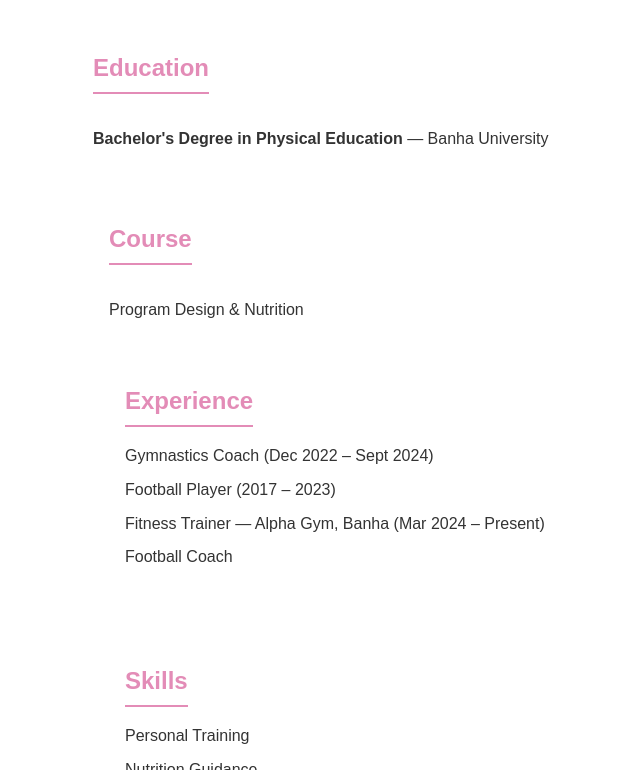
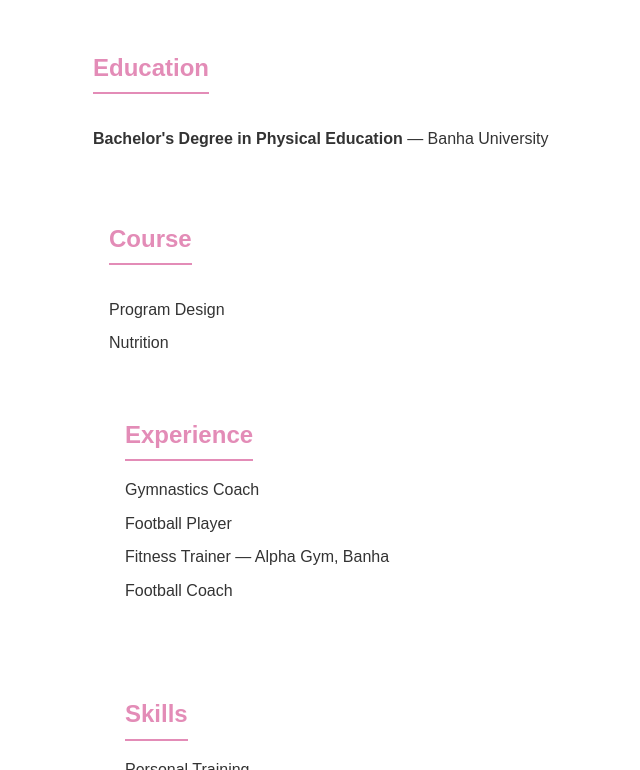
Before and after one commit to mo0835344-a11y/Cap-Mariam-Osman, a plain HTML site: page index.html in a window 1280 px wide. Shown: the part 577-1347 px from the top of the page, without its empty margins (97-737 px from the left). Drawn offline with Linux system fonts and the light colour scheme.

Commit message:
Update index.html

```diff
--- a/index.html
+++ b/index.html
@@ -107,15 +107,16 @@
       <li><strong>Bachelor's Degree in Physical Education</strong>  — Banha University</li>
     </ul>
 <section>
-    <h2>Course</h2>
+<h2>Course</h2>
     <ul>
-      <li><strong></strong> Program Design & Nutrition</li>
+      <li><strong></strong> Program Design</li>
+       <li>Nutrition</li>
   <section>
     <h2>Experience</h2>
     <ul>
-      <li>Gymnastics Coach (Dec 2022 – Sept 2024)</li>
-      <li>Football Player (2017 – 2023)</li>
-      <li>Fitness Trainer — Alpha Gym, Banha (Mar 2024 – Present)</li>
+      <li>Gymnastics Coach </li>
+      <li>Football Player </li>
+      <li>Fitness Trainer — Alpha Gym, Banha </li>
       <li>Football Coach</li>
     </ul>
   </section>
```
